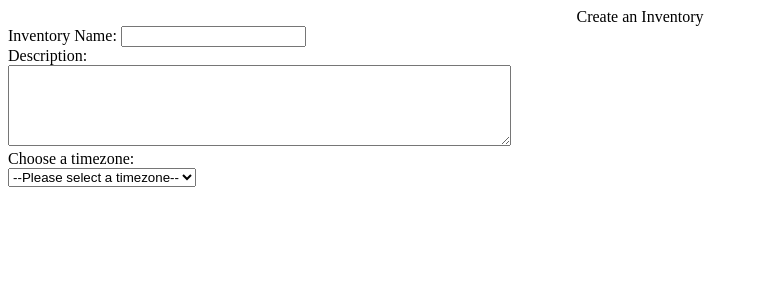
After one commit to Donwiseman/AB-INVENTORY, a Flask app: template frontend/templates/create.html in a window 1280 px wide. The commit adds this page. Shown: the top 300 px of the page, without its empty margins (0-758 px from the left). Run offline with Flask 3, Linux system fonts and the light colour scheme; the template is opened without the code that fills it, so the values that code supplies are empty.

Commit message:
added create.html

```diff
--- a/frontend/static/styles/dash.css
+++ b/frontend/static/styles/dash.css
@@ -16,7 +16,7 @@ nav{
     justify-content: space-between;
     align-items: center;
     border-radius: 2px;
-    font-size: 1.5em;
+    /* font-size: 1.5em; */
     height: 60px;
     background: #fff;
 }
--- /dev/null
+++ b/frontend/templates/create.html
@@ -0,0 +1,35 @@
+<!DOCTYPE html>
+<html>
+<head>
+
+</head>
+<body>
+  <center>Create an Inventory</center>
+    <div class="container">
+        <form>
+          <div class="">
+            <label for="name">Inventory Name:</label>
+            <input type="text" name="name" value="">
+          </div>
+          <div class="">
+            <label for="textarea">Description:</label><br>
+            <textarea name="textarea" rows="5" cols="60"></textarea><br>
+          </div>
+          <div class="">
+            <label for="timezone">Choose a timezone:</label><br>
+            <select class="" name="timezone">
+              <option value="" selected>--Please select a timezone--</option>
+              <option value="GMT">GMT</option>
+              <option value="EAT">EAT</option>
+              <option value="CET">CET</option>
+              <option value="WAT">WAT</option>
+              <option value="CAT">CAT</option>
+              <option value="EET">EET</option>
+              <option value="SAST">SAST</option>
+            </select>
+          </div>
+
+        </form>
+    </div>
+</body>
+</html>
```
Also changed, not shown: 1 other file.
